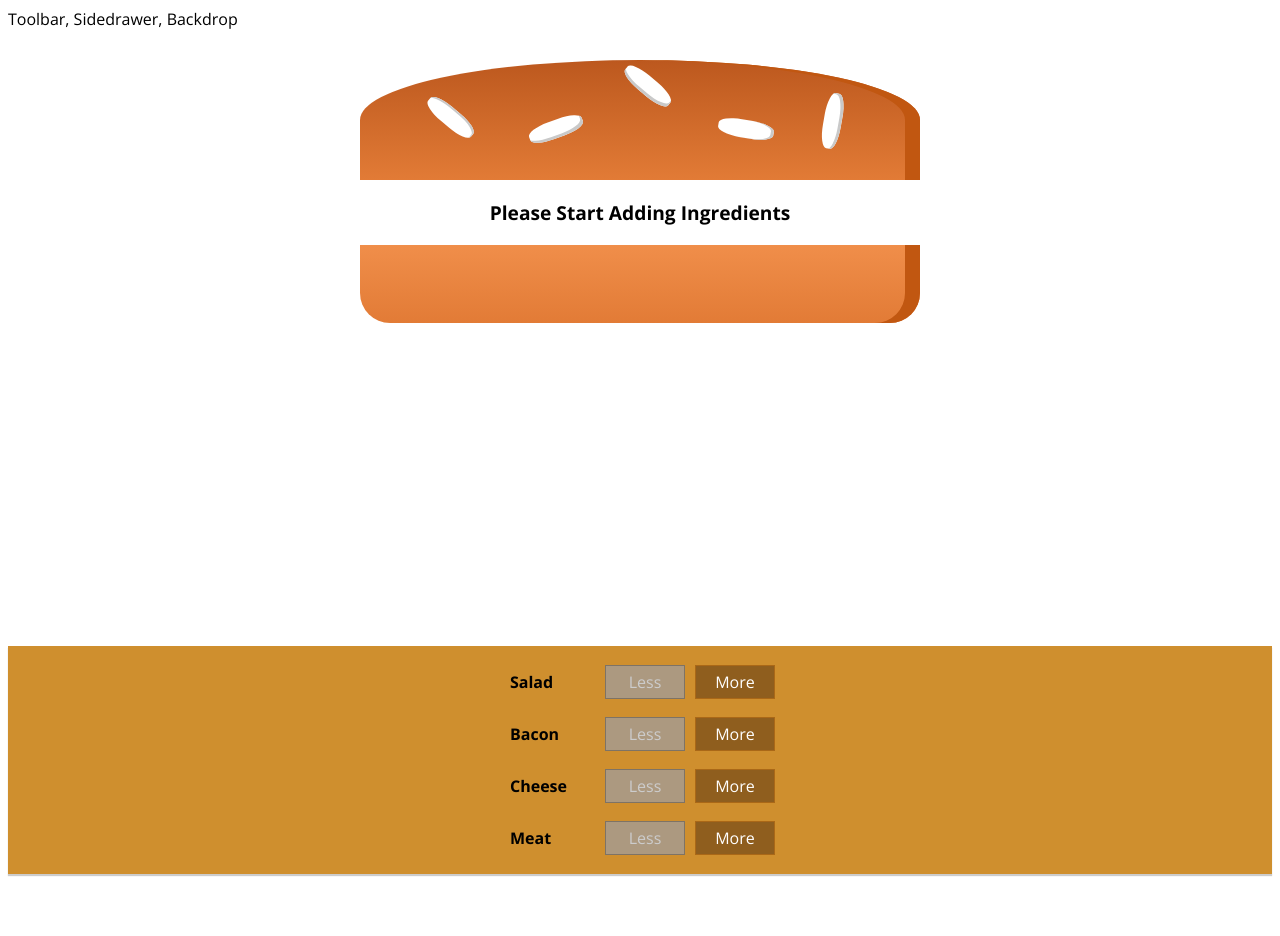
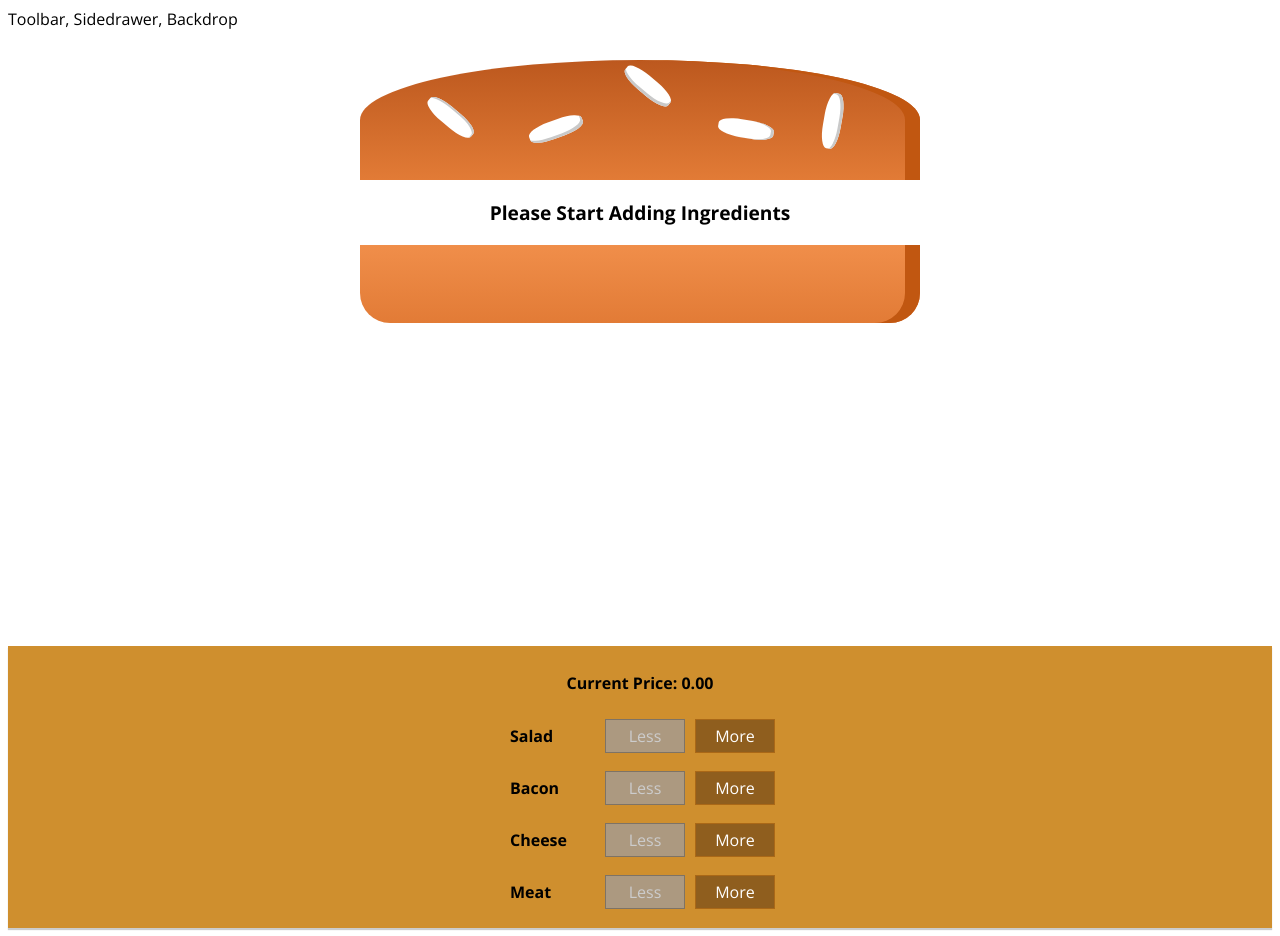
Before and after one commit to NortonNice/burger-builder, a React (Create React App) app: page / in a window 1280 px wide. Before the commit the page ends 882 px from the top, so only its background shows below. Built offline with nearby package versions, Linux system fonts and the light colour scheme.

Commit message:
Price output

```diff
--- a/src/components/Burger/BuildControls/BuildControls.js
+++ b/src/components/Burger/BuildControls/BuildControls.js
@@ -11,6 +11,7 @@
 
 const buildControls = ( props ) => (
     <div className={classes.BuildControls}>
+    <p><strong>Current Price: {props.price.toFixed(2)}</strong></p>
         {controls.map(ctrl => (
             <BuildControl
             key={ctrl.label}
--- a/src/containers/BurgerBuilder/BurgerBuilder.js
+++ b/src/containers/BurgerBuilder/BurgerBuilder.js
@@ -18,7 +18,7 @@
             cheese: 0,
             meat: 0
         },
-        totalPrice: 4
+        totalPrice: 0
     }
 
 
@@ -66,6 +66,7 @@
                     ingredientAdded={this.addIngredientHandler}
                     ingredientRemoved={this.removeIngredientHnadler}
                     disabled={disabledInfo}
+                    price={this.state.totalPrice}
                     />
             </Auxiliary>
         );
```
